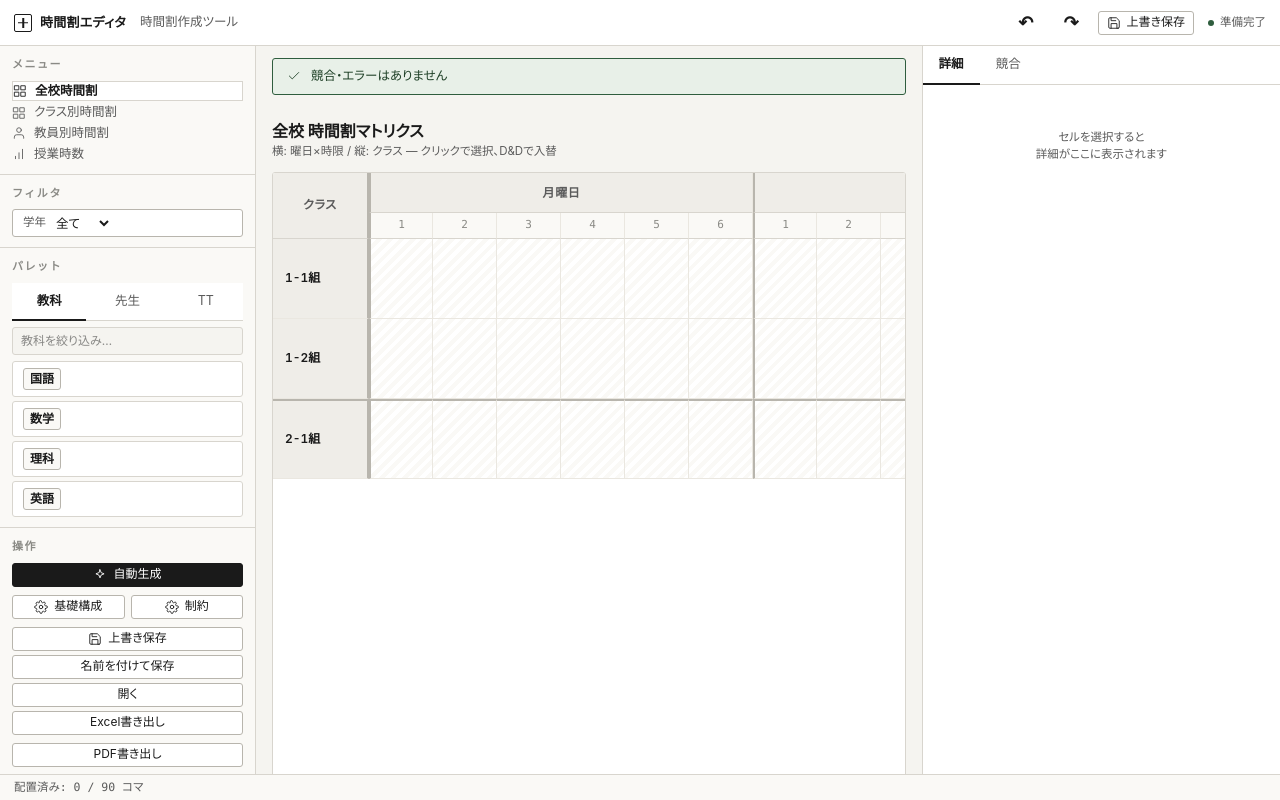
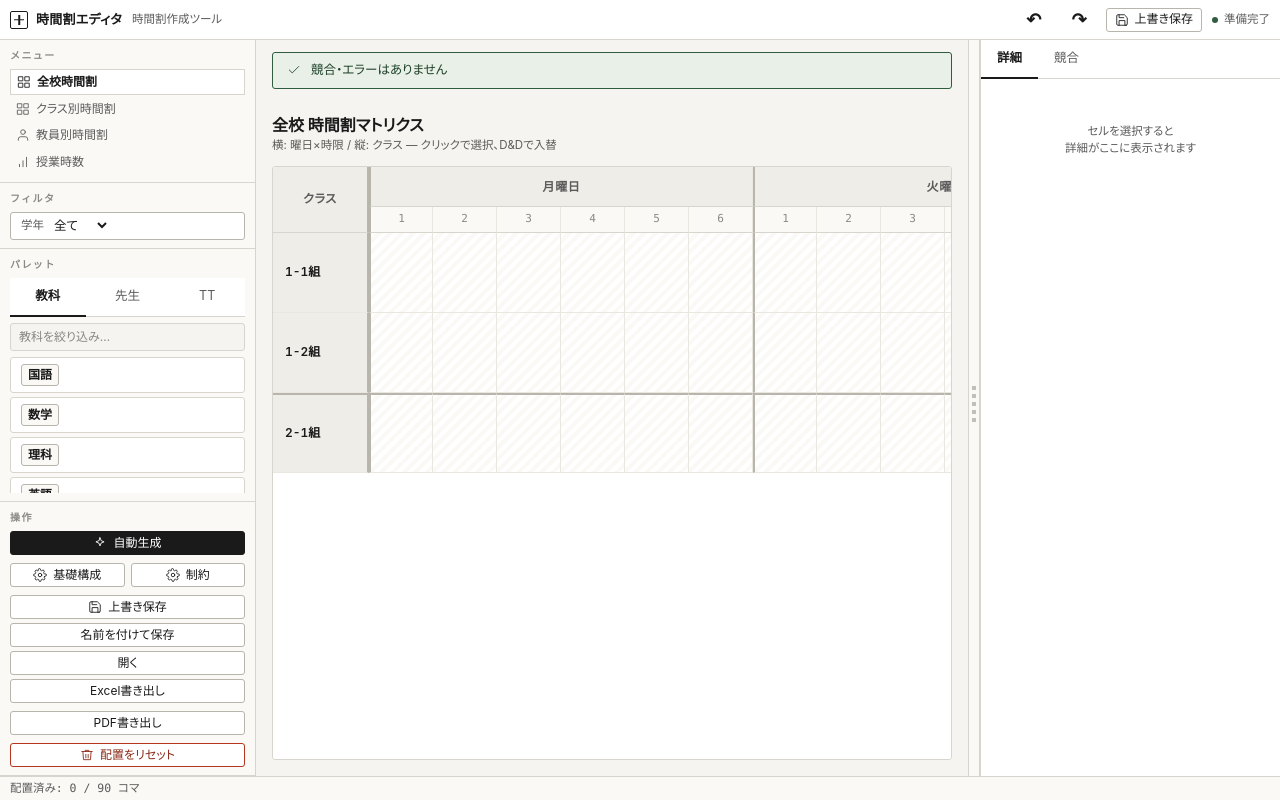
Before and after one commit to mitsuki-0526/making_timetable, a React (Vite) app: page / in a window 1280 px wide. Built offline with nearby package versions, Linux system fonts and the light colour scheme.

Commit message:
UI の拡大縮小対応と右インスペクタのリサイズを追加

```diff
--- a/src-tauri/capabilities/default.json
+++ b/src-tauri/capabilities/default.json
@@ -12,6 +12,7 @@
     "fs:allow-exists",
     "fs:allow-mkdir",
     "fs:allow-read-text-file",
+    "fs:allow-write-file",
     "fs:allow-write-text-file",
     {
       "identifier": "fs:scope",
--- a/src/App.tsx
+++ b/src/App.tsx
@@ -1,4 +1,11 @@
-import { useMemo, useState } from "react";
+import {
+  useMemo,
+  useRef,
+  useState,
+  type CSSProperties,
+  type KeyboardEvent,
+  type PointerEvent,
+} from "react";
 import { Toaster } from "@/components/ui/sonner";
 import { AppSidebar } from "./components/AppSidebar";
 import { ConflictList } from "./components/ConflictList";
@@ -51,13 +58,23 @@ interface ClassOption {
   label: string;
 }
 
+const DEFAULT_INSPECTOR_WIDTH = 300;
+const MIN_INSPECTOR_WIDTH = 240;
+const MAX_INSPECTOR_WIDTH = 520;
+
+const clampInspectorWidth = (width: number) =>
+  Math.min(MAX_INSPECTOR_WIDTH, Math.max(MIN_INSPECTOR_WIDTH, width));
+
 function App() {
   const { structure, clearNonFixed } = useTimetableStore();
   const teachers = useTimetableStore((s) => s.teachers);
+  const mainPaneRef = useRef<HTMLDivElement | null>(null);
 
   const [isSettingsOpen, setIsSettingsOpen] = useState(false);
   const [isConstraintsOpen, setIsConstraintsOpen] = useState(false);
   const [isSolverOpen, setIsSolverOpen] = useState(false);
+  const [inspectorWidth, setInspectorWidth] = useState(DEFAULT_INSPECTOR_WIDTH);
+  const [isInspectorResizing, setIsInspectorResizing] = useState(false);
 
   const [panel, setPanel] = useState<PanelType>("matrix");
   const [rightTab, setRightTab] = useState<RightTab>("insp");
@@ -88,6 +105,14 @@ function App() {
   const selectedCells = useMemo(
     () => Array.from(selectedCellKeys).map(parseSelectedCellKey),
     [selectedCellKeys],
+  );
+
+  const mainLayoutStyle = useMemo(
+    () =>
+      ({
+        "--la-inspector-width": `${inspectorWidth}px`,
+      }) as CSSProperties,
+    [inspectorWidth],
   );
 
   const handleSelectCell = (
@@ -159,6 +184,61 @@ function App() {
     }
   };
 
+  const updateInspectorWidthFromClientX = (clientX: number) => {
+    const mainPane = mainPaneRef.current;
+    if (!mainPane) return;
+    const nextWidth = mainPane.getBoundingClientRect().right - clientX;
+    setInspectorWidth(clampInspectorWidth(nextWidth));
+  };
+
+  const handleInspectorResizePointerDown = (
+    event: PointerEvent<HTMLDivElement>,
+  ) => {
+    if (event.button !== 0) return;
+    event.preventDefault();
+    event.currentTarget.setPointerCapture(event.pointerId);
+    setIsInspectorResizing(true);
+    updateInspectorWidthFromClientX(event.clientX);
+  };
+
+  const handleInspectorResizePointerMove = (
+    event: PointerEvent<HTMLDivElement>,
+  ) => {
+    if (!isInspectorResizing) return;
+    updateInspectorWidthFromClientX(event.clientX);
+  };
+
+  const handleInspectorResizePointerUp = (
+    event: PointerEvent<HTMLDivElement>,
+  ) => {
+    if (event.currentTarget.hasPointerCapture(event.pointerId)) {
+      event.currentTarget.releasePointerCapture(event.pointerId);
+    }
+    setIsInspectorResizing(false);
+  };
+
+  const handleInspectorResizeKeyDown = (
+    event: KeyboardEvent<HTMLDivElement>,
+  ) => {
+    const step = event.shiftKey ? 24 : 12;
+    if (event.key === "ArrowLeft") {
+      event.preventDefault();
+      setInspectorWidth((current) => clampInspectorWidth(current + step));
+    }
+    if (event.key === "ArrowRight") {
+      event.preventDefault();
+      setInspectorWidth((current) => clampInspectorWidth(current - step));
+    }
+    if (event.key === "Home") {
+      event.preventDefault();
+      setInspectorWidth(MIN_INSPECTOR_WIDTH);
+    }
+    if (event.key === "End") {
+      event.preventDefault();
+      setInspectorWidth(MAX_INSPECTOR_WIDTH);
+    }
+  };
+
   return (
     <FileActions>
       {({
@@ -171,10 +251,12 @@ function App() {
       }) => (
         <>
           <Toaster />
-          <div className="layout-a">
+          <div
+            className={`layout-a${isInspectorResizing ? " la-resizing" : ""}`}
+          >
             <Topbar onSave={handleOverwriteSave} fileName={fileName} />
 
-            <div className="la-main">
+            <div className="la-main" ref={mainPaneRef} style={mainLayoutStyle}>
               {/* 左サイドバー */}
               <AppSidebar
                 panel={panel}
@@ -421,6 +503,25 @@ function App() {
                 </div>
               </section>
 
+              <button
+                aria-label="右サイドバーの幅を調整"
+                className="la-inspector-resizer"
+                onDoubleClick={() => setInspectorWidth(DEFAULT_INSPECTOR_WIDTH)}
+                onKeyDown={handleInspectorResizeKeyDown}
+                onLostPointerCapture={() => setIsInspectorResizing(false)}
+                onPointerDown={handleInspectorResizePointerDown}
+                onPointerMove={handleInspectorResizePointerMove}
+                onPointerUp={handleInspectorResizePointerUp}
+                tabIndex={0}
+                title="左右ドラッグで右サイドバーの幅を変更 / ダブルクリックで初期幅に戻す"
+                type="button"
+              >
+                <span
+                  aria-hidden="true"
+                  className="la-inspector-resizer-grip"
+                />
+              </button>
+
               {/* 右インスペクタペイン */}
               <div className="la-inspector-pane">
                 <div className="ds-tabs">
--- a/src/components/AppSidebar.tsx
+++ b/src/components/AppSidebar.tsx
@@ -303,7 +303,7 @@ export function AppSidebar({
 
       {/* 教科パレット */}
       <div
-        className="la-side-sec"
+        className="la-side-sec la-side-palette"
         style={{
           flex: 1,
           minHeight: 0,
@@ -329,6 +329,7 @@ export function AppSidebar({
             <SparklesIcon /> 自動生成
           </button>
           <div
+            className="la-side-actions-grid"
             style={{ display: "grid", gridTemplateColumns: "1fr 1fr", gap: 6 }}
           >
             <button
--- a/src/index.css
+++ b/src/index.css
@@ -327,9 +327,25 @@
 
 /* ===== 3ペインレイアウト ===== */
 .layout-a {
+  --la-topbar-height: 46px;
+  --la-statusbar-height: 26px;
+  --la-inspector-width: 300px;
+  --la-inspector-resizer-width: 12px;
+  --la-topbar-pad-x: 14px;
+  --la-topbar-gap: 14px;
+  --la-statusbar-pad-x: 14px;
+  --la-statusbar-gap: 14px;
+  --la-sidebar-pad-y: 10px;
+  --la-sidebar-pad-x: 12px;
+  --la-sidebar-title-size: 11px;
+  --la-sidebar-title-margin-bottom: 8px;
+  --la-side-button-padding-y: 6px;
+  --la-side-button-padding-x: 8px;
+  --la-side-button-gap: 8px;
+  --la-side-button-font-size: 12.5px;
   display: grid;
-  grid-template-rows: 46px 1fr 26px;
-  height: 100vh;
+  grid-template-rows: var(--la-topbar-height) 1fr var(--la-statusbar-height);
+  height: 100dvh;
   /* 可変表示サイズに対応するため固定の最小高さを撤廃 */
   min-height: 0;
   font-family: var(--ds-font-ui);
@@ -343,10 +359,20 @@
 .layout-a .la-main {
   display: grid;
   /* 固定幅を避け、画面幅に応じて左/右パネルが縮小するようにする */
-  grid-template-columns: clamp(180px, 20vw, 260px) 1fr clamp(220px, 28vw, 360px);
+  grid-template-columns:
+    clamp(180px, 20vw, 260px)
+    minmax(0, 1fr)
+    var(--la-inspector-resizer-width)
+    minmax(240px, min(var(--la-inspector-width), 42vw));
   height: 100%;
   overflow: hidden;
   min-width: 0;
+  min-height: 0;
+}
+
+.layout-a .la-main > * {
+  min-width: 0;
+  min-height: 0;
 }
 
 /* 小さい画面では右インスペクタを折りたたみ、中央領域を確保する */
@@ -354,6 +380,7 @@
   .layout-a .la-main {
     grid-template-columns: clamp(140px, 24vw, 220px) 1fr;
   }
+  .la-inspector-resizer,
   .la-inspector-pane {
     display: none;
   }
@@ -361,13 +388,13 @@
 
 /* ===== トップバー ===== */
 .la-topbar {
-  height: 46px;
+  height: var(--la-topbar-height);
   background: var(--ds-surface);
   border-bottom: 1px solid var(--ds-border);
   display: flex;
   align-items: center;
-  padding: 0 14px;
-  gap: 14px;
+  padding: 0 var(--la-topbar-pad-x);
+  gap: var(--la-topbar-gap);
   font-family: var(--ds-font-ui);
 }
 .la-topbar .la-brand {
@@ -447,13 +474,13 @@
 
 /* ===== ステータスバー ===== */
 .la-statusbar {
-  height: 26px;
+  height: var(--la-statusbar-height);
   background: var(--ds-surface-2);
   border-top: 1px solid var(--ds-border);
   display: flex;
   align-items: center;
-  padding: 0 14px;
-  gap: 14px;
+  padding: 0 var(--la-statusbar-pad-x);
+  gap: var(--la-statusbar-gap);
   font-size: 11.5px;
   color: var(--ds-text-2);
   font-family: var(--ds-font-num);
@@ -465,38 +492,39 @@
   border-right: 1px solid var(--ds-border);
   display: flex;
   flex-direction: column;
-  /* 子要素のスクロールや縮小を許可する */
-  overflow: visible;
+  overflow-x: hidden;
+  overflow-y: auto;
+  overscroll-behavior: contain;
   min-width: 0;
+  min-height: 0;
   font-family: var(--ds-font-ui);
 }
 .la-sidebar .la-side-sec {
   border-bottom: 1px solid var(--ds-border);
-  padding: 10px 12px;
-
-  /* セクション内で flex 子が正しく伸縮できるようにする */
+  padding: var(--la-sidebar-pad-y) var(--la-sidebar-pad-x);
   min-height: 0;
   overflow: visible;
+  flex: 0 0 auto;
 }
 .la-sidebar .la-side-title {
-  font-size: 11px;
+  font-size: var(--la-sidebar-title-size);
   font-weight: 600;
   color: var(--ds-text-3);
   letter-spacing: 0.14em;
   text-transform: uppercase;
-  margin: 0 0 8px 0;
+  margin: 0 0 var(--la-sidebar-title-margin-bottom) 0;
   font-feature-settings: normal;
 }
 .la-side-nav button {
   display: flex;
   align-items: center;
-  gap: 8px;
+  gap: var(--la-side-button-gap);
   width: 100%;
-  /* ビューポート拡大時にスクロールを許可して切り捨てを防ぐ */
-  overflow: auto;
+  padding: var(--la-side-button-padding-y) var(--la-side-button-padding-x);
   min-width: 0;
   text-align: left;
-  font-size: 12.5px;
+  font-size: var(--la-side-button-font-size);
+  line-height: 1.35;
   color: var(--ds-text-2);
   background: none;
   border: none;
@@ -512,6 +540,151 @@
   color: var(--ds-text);
   font-weight: 600;
   border: 1px solid var(--ds-border);
+}
+
+.la-inspector-resizer {
+  appearance: none;
+  width: var(--la-inspector-resizer-width);
+  min-width: 0;
+  min-height: 0;
+  padding: 0;
+  margin: 0;
+  border: none;
+  border-left: 1px solid var(--ds-border);
+  border-right: 1px solid var(--ds-border);
+  background: var(--ds-surface-2);
+  display: flex;
+  align-items: center;
+  justify-content: center;
+  cursor: col-resize;
+}
+
+.la-inspector-resizer:hover,
+.la-inspector-resizer:focus-visible,
+.la-resizing .la-inspector-resizer {
+  background: var(--ds-surface-3);
+  outline: none;
+}
+
+.la-inspector-resizer-grip {
+  width: 4px;
+  height: 56px;
+  border-radius: 999px;
+  background: linear-gradient(
+    to bottom,
+    transparent 0,
+    transparent 6px,
+    var(--ds-border-strong) 6px,
+    var(--ds-border-strong) 10px,
+    transparent 10px,
+    transparent 14px,
+    var(--ds-border-strong) 14px,
+    var(--ds-border-strong) 18px,
+    transparent 18px,
+    transparent 22px,
+    var(--ds-border-strong) 22px,
+    var(--ds-border-strong) 26px,
+    transparent 26px,
+    transparent 30px,
+    var(--ds-border-strong) 30px,
+    var(--ds-border-strong) 34px,
+    transparent 34px,
+    transparent 38px,
+    var(--ds-border-strong) 38px,
+    var(--ds-border-strong) 42px,
+    transparent 42px,
+    transparent 100%
+  );
+  opacity: 0.85;
+}
+
+.la-resizing,
+.la-resizing * {
+  user-select: none;
+}
+
+.la-resizing * {
+  cursor: col-resize;
+}
+
+@media (max-height: 820px) {
+  .layout-a {
+    --la-topbar-height: 40px;
+    --la-statusbar-height: 24px;
+    --la-topbar-pad-x: 10px;
+    --la-topbar-gap: 10px;
+    --la-statusbar-pad-x: 10px;
+    --la-statusbar-gap: 10px;
+    --la-sidebar-pad-y: 8px;
+    --la-sidebar-pad-x: 10px;
+    --la-sidebar-title-size: 10px;
+    --la-sidebar-title-margin-bottom: 6px;
+    --la-side-button-padding-y: 4px;
+    --la-side-button-padding-x: 6px;
+    --la-side-button-gap: 6px;
+    --la-side-button-font-size: 12px;
+  }
+
+  :where(.la-sidebar) .ds-field {
+    height: 26px;
+    padding: 0 8px;
+    font-size: 12px;
+  }
+
+  :where(.la-sidebar) .ds-field > span.ds-label,
+  :where(.la-sidebar) .ds-field > select,
+  :where(.la-sidebar) .ds-field > input,
+  :where(.la-sidebar) .ds-btn,
+  .la-topbar .la-crumb,
+  .la-topbar .la-status,
+  .la-statusbar {
+    font-size: 11.5px;
+  }
+
+  :where(.la-sidebar) .ds-btn {
+    height: 24px;
+    padding: 2px 8px;
+  }
+
+  .la-side-actions-grid {
+    grid-template-columns: 1fr;
+  }
+}
+
+@media (max-height: 700px) {
+  .layout-a {
+    --la-topbar-height: 36px;
+    --la-statusbar-height: 20px;
+    --la-sidebar-pad-y: 6px;
+    --la-sidebar-pad-x: 8px;
+    --la-side-button-padding-y: 3px;
+    --la-side-button-padding-x: 5px;
+    --la-side-button-gap: 5px;
+    --la-side-button-font-size: 11.5px;
+  }
+
+  .la-topbar .la-brand {
+    font-size: 12px;
+  }
+
+  .la-topbar .la-history-btn {
+    min-width: 30px;
+    height: 28px;
+    padding: 0 8px;
+    font-size: 15px;
+  }
+
+  :where(.la-sidebar) .ds-field {
+    height: 24px;
+    padding: 0 7px;
+    font-size: 11.5px;
+  }
+
+  :where(.la-sidebar) .ds-btn {
+    height: 22px;
+    padding: 1px 6px;
+    font-size: 11px;
+  }
 }
 
 /* ===== ボタン (ds-btn) ===== */
```
Also changed, not shown: 2 other files (tests, documents, lock files or other folders).
